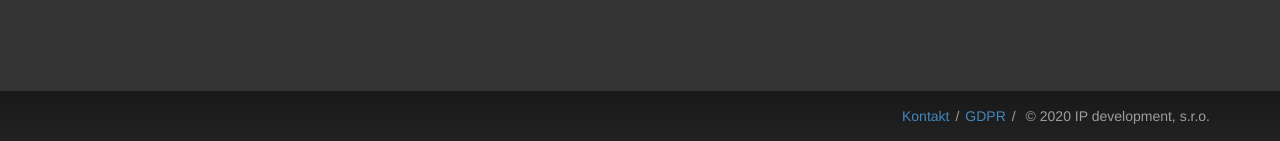
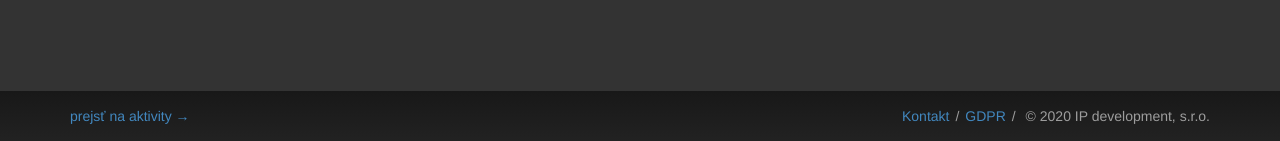
Before and after one commit to borisrakovan/ipcantina, a Python web app: template ipcantina/app/auth/templates/account.html in a window 1280 px wide. Shown: the part 659-800 px from the top of the page. Run offline with Jinja, Linux system fonts and the light colour scheme; the template is opened without the code that fills it: most values are stand-ins (such as "Sample title", 1, 10 or a date in 2020); form fields are guessed from the names that the template uses; some libraries are stand-ins or nearby versions.

Commit message:
added link

```diff
--- a/ipcantina/app/main/routes.py
+++ b/ipcantina/app/main/routes.py
@@ -23,7 +23,7 @@ from db.config import config
 # TODO
 #  feedback kontaktny formular
 #  pdf generovanie
-
+ # pagination first hide then show on pageload
 
 def login_required(role=UserRole.BASIC):
     def login_wrapper(fn):
--- a/ipcantina/app/static/style.css
+++ b/ipcantina/app/static/style.css
@@ -66,6 +66,15 @@ h1 {
     margin: 0 6px;
     content: '/';
 }
+
+.nav-left {
+    float: left;
+}
+
+.nav-right {
+    float: right;
+}
+
 /*.footer li a {
     color: #9d9d9d;
 }*/
--- a/ipcantina/app/templates/base.html
+++ b/ipcantina/app/templates/base.html
@@ -81,16 +81,19 @@
 
     </div>
 
-    {%- block footer %}
-    <div class="footer">
+    {% block footer %}
+    <div class="footer group">
         <div class="container">
-
-        <ul>
-            <li><a href="{{ url_for('general.contact') }}">Kontakt</a></li><li><a href="{{ url_for('general.gdpr') }}">GDPR</a></li>
-        </ul>
-        <span>&copy; 2020 IP development, s.r.o.</span>
+            <div class="nav-left">
+                <a href="https://aktivity.ipcentrum.sk">prejsť na aktivity &rarr;</a>
+            </div>
+            <div class="nav-right">
+                <ul>
+                    <li><a href="{{ url_for('general.contact') }}">Kontakt</a></li><li><a href="{{ url_for('general.gdpr') }}">GDPR</a></li>
+                </ul>
+                <span>&copy; 2020 IP development, s.r.o.</span>
+            </div>
         </div>
-
     </div>
-    {%- endblock footer %}
+    {% endblock footer %}
 {% endblock content %}
```
Also changed, not shown: ipcantina/app/main/templates/_order_list_header.html (indentation only).
